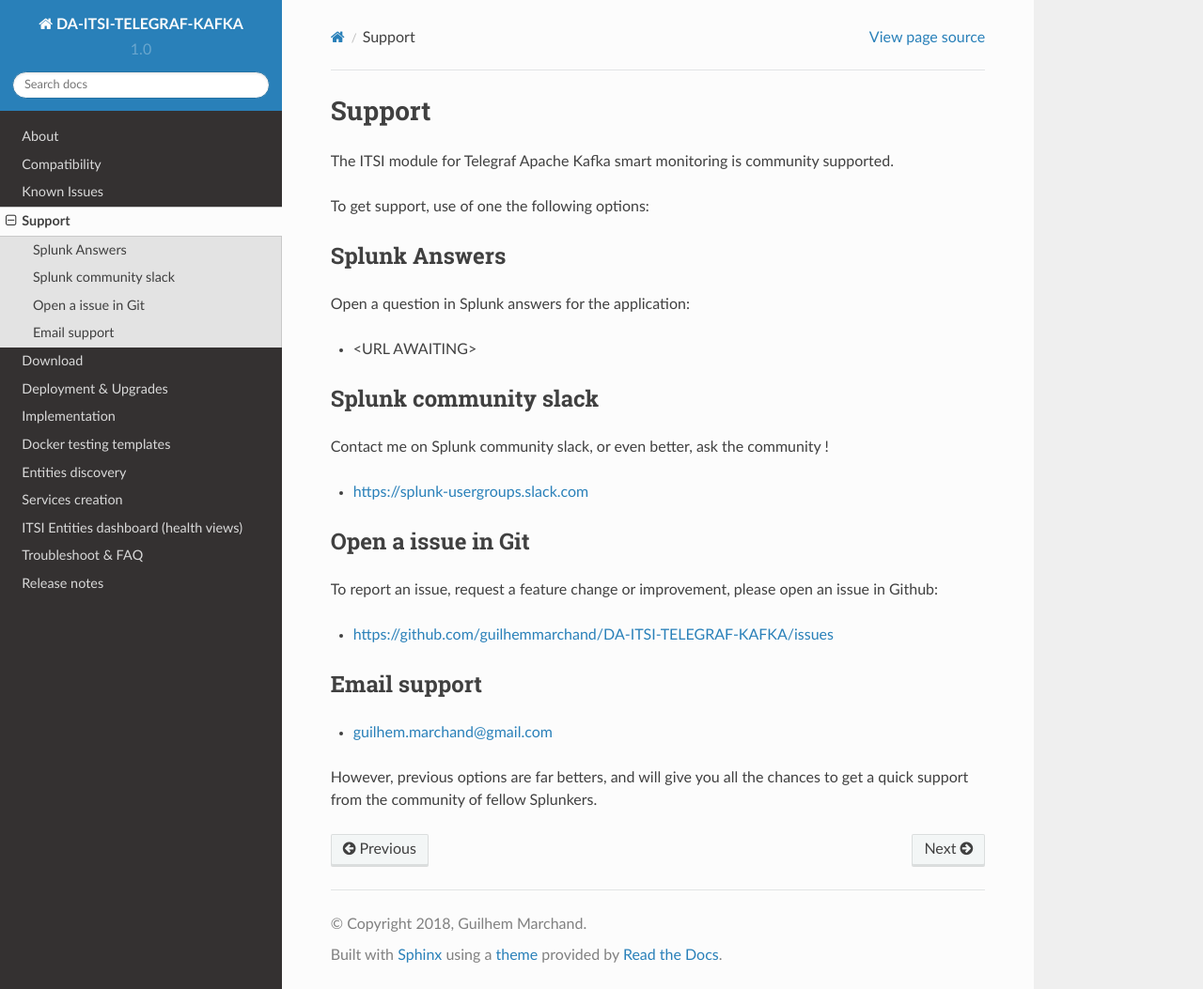
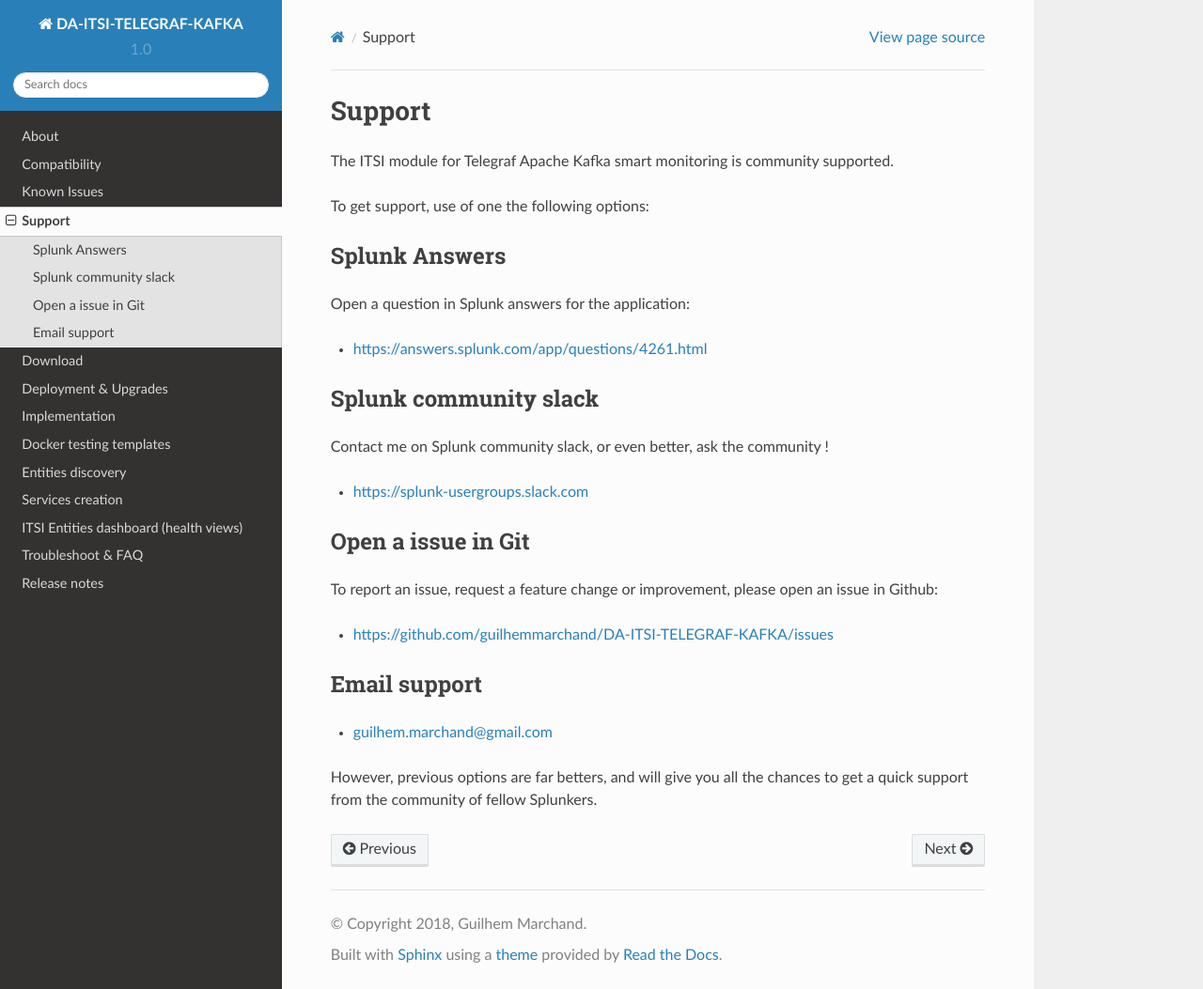
Before and after one commit to guilhemmarchand/DA-ITSI-TELEGRAF-KAFKA, a Sphinx documentation site: the page built from docs/support.rst, in a window 1280 px wide and 1053 px high. Shown: the whole window at 94% size. Built offline with Sphinx 7.4.7 and the Read the Docs theme 2.0.0, drawn with Linux system fonts in a browser that asks for light colours.

Commit message:
app submission

```diff
--- a/docs/download.rst
+++ b/docs/download.rst
@@ -9,7 +9,7 @@
 Splunk base
 -----------
 
-- <URL AWAITING>
+- https://splunkbase.splunk.com/app/4261
 
 GitHub
 ------
--- a/docs/support.rst
+++ b/docs/support.rst
@@ -10,7 +10,7 @@
 
 Open a question in Splunk answers for the application:
 
-- <URL AWAITING>
+- https://answers.splunk.com/app/questions/4261.html
 
 Splunk community slack
 ======================
```
